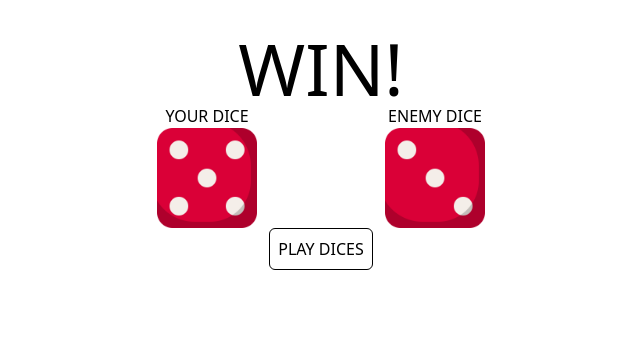
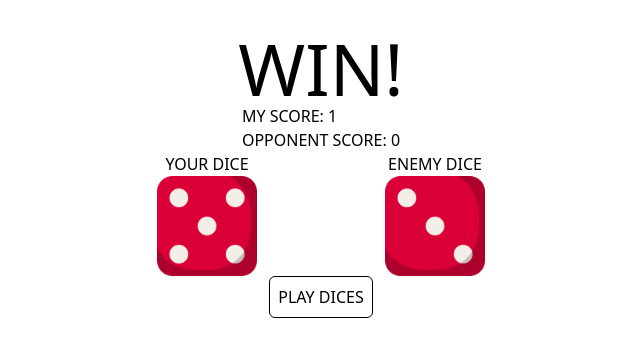
Before and after one commit to hugoFreit4s/dice-game, a plain HTML site: page index.html in a window 1280 px wide. Both pictures are taken after a click on the button "PLAY DICES". Shown: the whole page, without its empty margins (319-959 px from the left). Drawn offline with nearby package versions, Linux system fonts and the light colour scheme.

Commit message:
Estilos e funcionalidades

```diff
--- a/index.html
+++ b/index.html
@@ -12,9 +12,11 @@
 
 <body>
     <main class="main flex flex-col items-center p-8">
-        <h1 class="current-score text-7xl"></h1>
-        <p id="your-score"></p>
-        <p id="enemy-score"></p>
+        <h1 class="current-score text-7xl">PLAY THE BUTTON TO START</h1>
+        <div class="scoreboard">
+            <p>MY SCORE: <span id="my-score">0</span></p>
+            <p>OPPONENT SCORE: <span id="opponent-score">0</span></p>
+        </div>
         <div class="dices flex space-between gap-32">
             <div class="dice-one flex flex-col items-center">
                 <h1>YOUR DICE</h1>
@@ -25,8 +27,9 @@
                 <img src="public/one.png" alt="" id="enemy-dice" style="height: 100px;">
             </div>
         </div>
+        <button type="button" onclick="playDices()" class="border border-black rounded-md p-2">PLAY DICES</button>
+        <h1 class="game-result text-7xl"></h1>
 
-        <button type="button" onclick="playDices()" class="border border-black rounded-md p-2">PLAY DICES</button>
         <script src="index.js"></script>
     </main>
 </body>
--- a/index.js
+++ b/index.js
@@ -1,16 +1,30 @@
+let myScore = 0;
+let opponentScore = 0;
+
 function playDices() {
-    const { myScore, opponentScore } = rollDices();
-    let currentScore = '';
+    const { myPontuation, opponentPontuation } = rollDices();
+    let roundResult = '';
+    const gameResult = $('.game-result');
+    const myScoreboard = $('#my-score');
+    const opponentScoreboard = $('#opponent-score');
 
-    if (myScore > opponentScore) {
-        currentScore = 'WIN!'
-    } else if (opponentScore > myScore) {
-        currentScore = 'LOSE!'
+    if (myPontuation > opponentPontuation) {
+        myScore++;
+        roundResult = 'WIN!'
+        myScoreboard.text(myScore);
+    } else if (opponentPontuation > myPontuation) {
+        roundResult = 'LOSE!'
+        opponentScore++;
+        opponentScoreboard.text(opponentScore);
     } else {
-        currentScore = 'DRAW!'
+        roundResult = 'DRAW!'
     };
 
-    $('.current-score').text(currentScore);
+    $('.current-score').text(roundResult);
+    console.log(`Meu: ${myScore}\nOponente: ${opponentScore}`);
+
+    myScore == 10 ? (resetScore(myScoreboard, opponentScoreboard), gameResult.text('GAME FINISHED, YOU WON!')) : '';
+    opponentScore == 10 ? (resetScore(myScoreboard, opponentScoreboard), gameResult.text('GAME FINISHED, YOU LOSE!')) : '';
 }
 
 function rollDices() {
@@ -22,11 +36,16 @@ function rollDices() {
     $('#enemy-dice').attr("src", "public/" + dicesArr[newDiceTwo]);
 
     return values = {
-        myScore: score[0],
-        opponentScore: score[1]
+        myPontuation: score[0],
+        opponentPontuation: score[1]
     };
 }
 
-function resetScore() {
+function resetScore(myScoreboard, opponentScoreboard) {
+    myScore = 0;
+    opponentScore = 0;
 
+    myScoreboard.text(myScore);
+    opponentScoreboard.text(opponentScore);
+    $('.current-score').text('TO PLAY AGAIN, JUST PRESS THE BUTTON!').css('color', 'red');
 }
```
